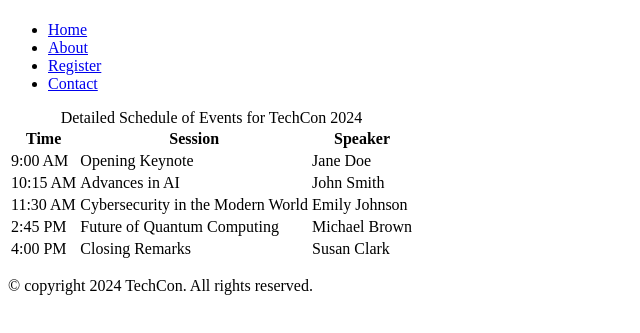
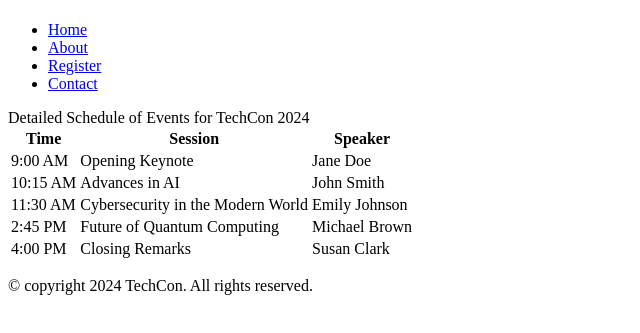
Before and after one commit to JohnKelvin-M/TechCon_HTML, a plain HTML site: page techcon_website/schedule.html in a window 1280 px wide. Shown: the part 59-392 px from the top of the page, without its empty margins (0-640 px from the left). Drawn offline with Linux system fonts and the light colour scheme.

Commit message:
Update schedule.html

```diff
--- a/techcon_website/schedule.html
+++ b/techcon_website/schedule.html
@@ -25,9 +25,7 @@
     </header>
     <main>
       <table>
-        <caption>
-          Detailed Schedule of Events for TechCon 2024
-        </caption>
+        <caption></caption>Detailed Schedule of Events for TechCon 2024</caption>
         <tr>
           <th scope="col">Time</th>
           <th scope="col">Session</th>
```
